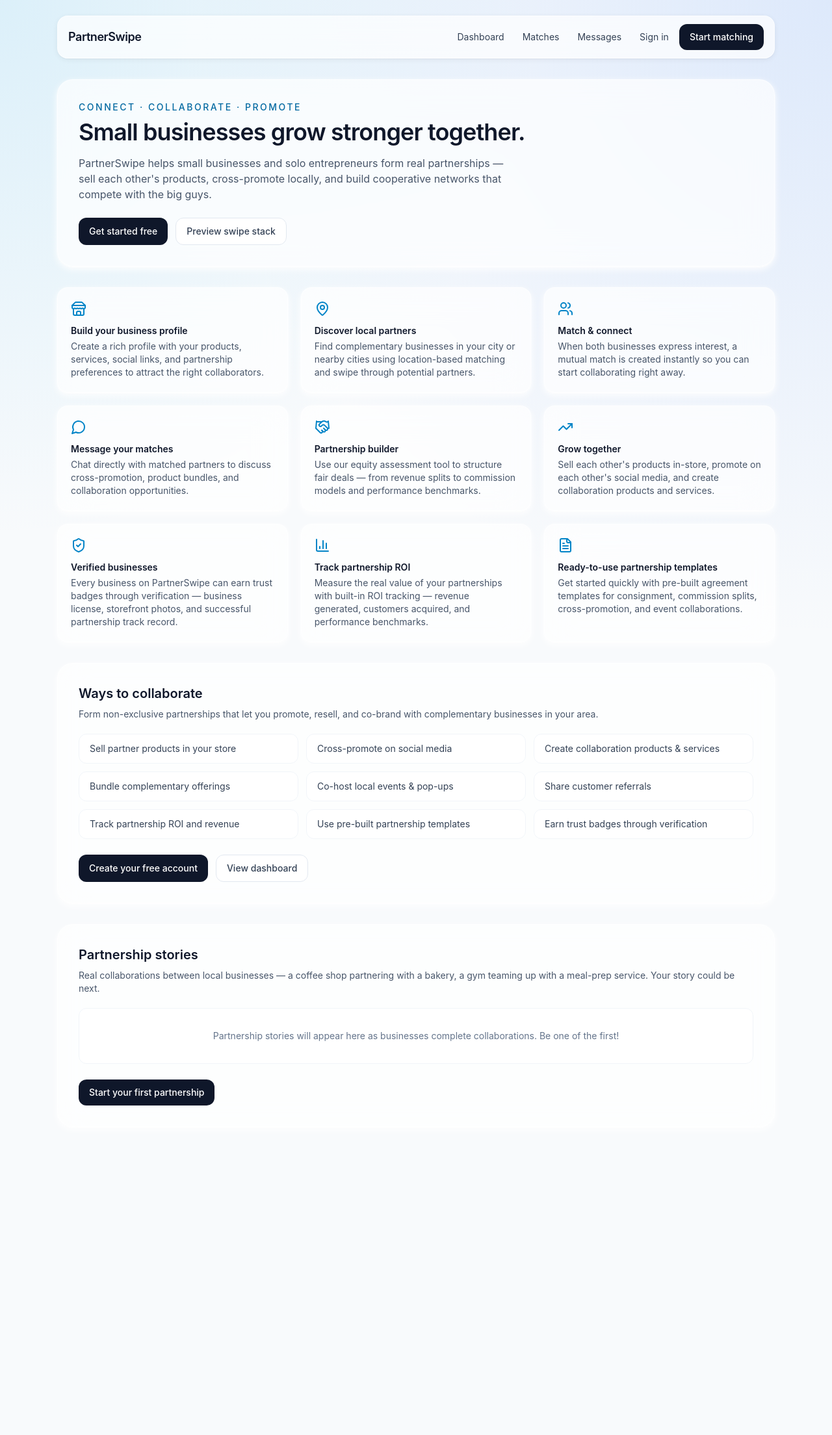
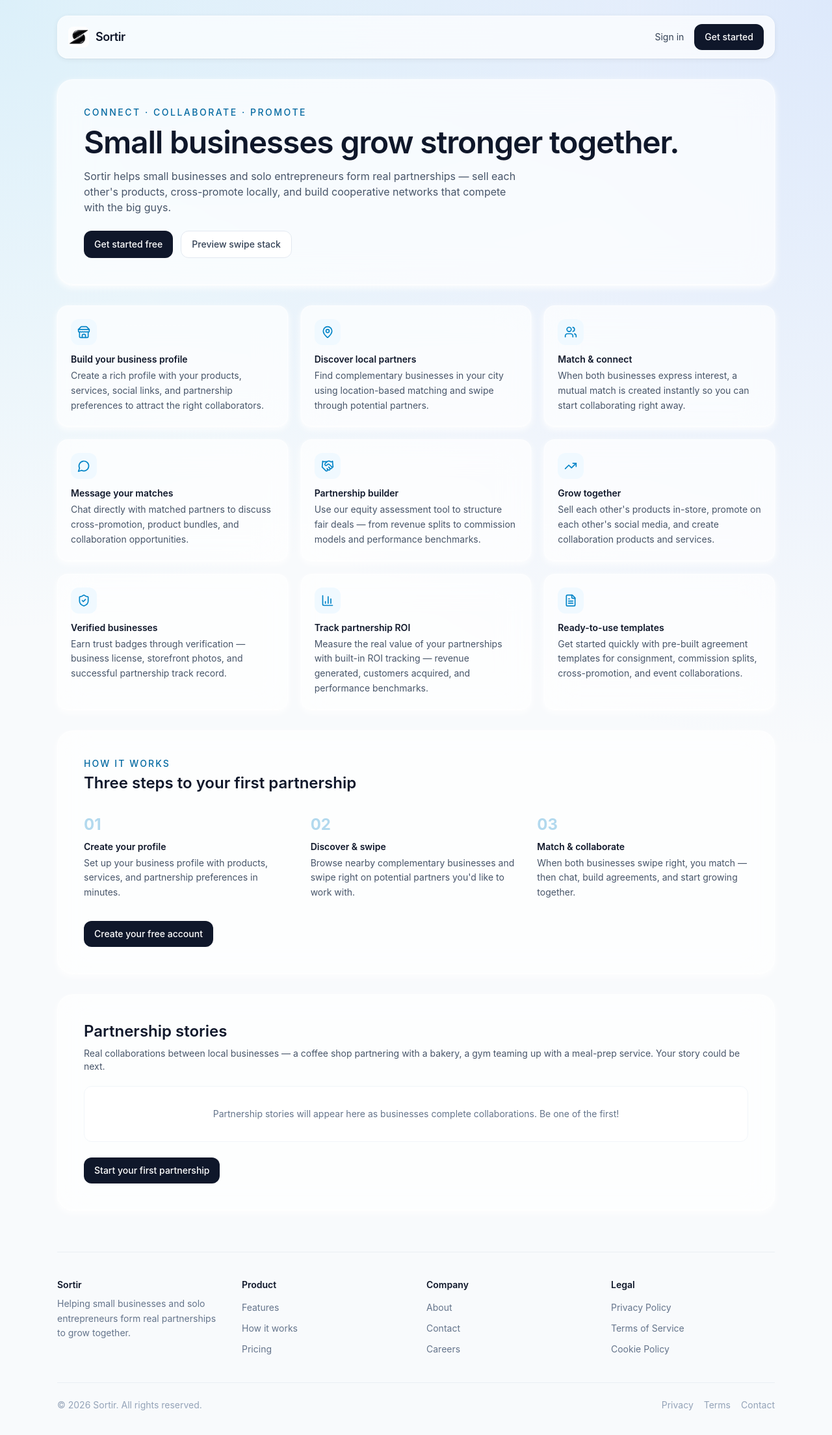
Before and after one commit to knickerboxker-sudo/onboard, a Next.js app: page / in a window 1280 px wide. Shown: the top 2208 px of the page at 65% size. Before the commit the page ends 1766 px from the top, so only its background shows below. Built offline with nearby package versions, Linux system fonts and the light colour scheme; no server answers.

Commit message:
Rebrand to Sortir, conditional nav, redesign landing page with footer and animations
Co-authored-by: knickerboxker-sudo <258318659+knickerboxker-sudo@users.noreply.github.com>

```diff
--- a/app/auth/page.tsx
+++ b/app/auth/page.tsx
@@ -46,7 +46,7 @@ export default function AuthPage() {
         <h1 className="text-2xl font-semibold text-slate-900">{isSignup ? "Create your business account" : "Sign in"}</h1>
         <p className="mt-2 text-sm text-slate-600">
           {isSignup
-            ? "Join PartnerSwipe to connect, collaborate, and promote alongside other local businesses. After signup you\u2019ll set up your business profile."
+            ? "Join Sortir to connect, collaborate, and promote alongside other local businesses. After signup you\u2019ll set up your business profile."
             : "Welcome back. Sign in to manage your partnerships and discover new collaborators."}
         </p>
 
--- /dev/null
+++ b/app/components/Footer.tsx
@@ -0,0 +1,65 @@
+import Link from "next/link";
+
+const footerLinks = {
+  Product: [
+    { label: "Features", href: "/#features" },
+    { label: "How it works", href: "/#how-it-works" },
+    { label: "Pricing", href: "/#pricing" },
+  ],
+  Company: [
+    { label: "About", href: "/about" },
+    { label: "Contact", href: "mailto:hello@sortir.app" },
+    { label: "Careers", href: "/careers" },
+  ],
+  Legal: [
+    { label: "Privacy Policy", href: "/privacy" },
+    { label: "Terms of Service", href: "/terms" },
+    { label: "Cookie Policy", href: "/cookies" },
+  ],
+};
+
+export default function Footer() {
+  return (
+    <footer className="mt-16 border-t border-slate-200/60 pt-10 pb-8">
+      <div className="grid gap-8 sm:grid-cols-2 lg:grid-cols-4">
+        <div>
+          <p className="text-sm font-semibold text-slate-900">Sortir</p>
+          <p className="mt-2 text-sm leading-relaxed text-slate-500">
+            Helping small businesses and solo entrepreneurs form real partnerships to grow together.
+          </p>
+        </div>
+        {Object.entries(footerLinks).map(([heading, links]) => (
+          <div key={heading}>
+            <p className="text-sm font-semibold text-slate-900">{heading}</p>
+            <ul className="mt-3 space-y-2">
+              {links.map((link) => (
+                <li key={link.label}>
+                  <Link
+                    className="text-sm text-slate-500 transition hover:text-slate-700"
+                    href={link.href}
+                  >
+                    {link.label}
+                  </Link>
+                </li>
+              ))}
+            </ul>
+          </div>
+        ))}
+      </div>
+      <div className="mt-10 flex flex-col items-center justify-between gap-3 border-t border-slate-200/60 pt-6 text-sm text-slate-400 sm:flex-row">
+        <p>&copy; {new Date().getFullYear()} Sortir. All rights reserved.</p>
+        <div className="flex gap-4">
+          <Link className="transition hover:text-slate-600" href="/privacy">
+            Privacy
+          </Link>
+          <Link className="transition hover:text-slate-600" href="/terms">
+            Terms
+          </Link>
+          <Link className="transition hover:text-slate-600" href="mailto:hello@sortir.app">
+            Contact
+          </Link>
+        </div>
+      </div>
+    </footer>
+  );
+}
--- /dev/null
+++ b/app/components/Header.tsx
@@ -0,0 +1,68 @@
+"use client";
+
+import Link from "next/link";
+import Image from "next/image";
+import { useEffect, useState } from "react";
+import { createClient } from "@/lib/supabase/client";
+
+export default function Header() {
+  const [isLoggedIn, setIsLoggedIn] = useState(false);
+
+  useEffect(() => {
+    let mounted = true;
+    const checkAuth = async () => {
+      try {
+        const supabase = createClient();
+        const {
+          data: { session },
+        } = await supabase.auth.getSession();
+        if (mounted) setIsLoggedIn(!!session);
+      } catch {
+        // Supabase env vars may be missing in dev; treat as logged out
+      }
+    };
+    checkAuth();
+    return () => {
+      mounted = false;
+    };
+  }, []);
+
+  return (
+    <header className="mb-8 flex items-center justify-between gap-3 rounded-2xl border border-white/60 bg-white/70 px-4 py-3 shadow-soft backdrop-blur-xl">
+      <Link className="flex items-center gap-2.5" href="/">
+        <Image
+          src="/sortir-logo.png"
+          alt="Sortir"
+          width={32}
+          height={32}
+          className="h-8 w-8 rounded-lg object-contain"
+          priority
+        />
+        <span className="text-lg font-semibold tracking-tight text-slate-900">Sortir</span>
+      </Link>
+      <nav className="flex items-center gap-1 text-sm">
+        {isLoggedIn && (
+          <>
+            <Link className="hidden rounded-lg px-3 py-2 text-slate-700 hover:bg-slate-100 sm:inline-flex" href="/dashboard">
+              Dashboard
+            </Link>
+            <Link className="hidden rounded-lg px-3 py-2 text-slate-700 hover:bg-slate-100 sm:inline-flex" href="/matches">
+              Matches
+            </Link>
+            <Link className="hidden rounded-lg px-3 py-2 text-slate-700 hover:bg-slate-100 sm:inline-flex" href="/messages">
+              Messages
+            </Link>
+          </>
+        )}
+        {!isLoggedIn && (
+          <Link className="rounded-lg px-3 py-2 text-slate-700 hover:bg-slate-100" href="/auth">
+            Sign in
+          </Link>
+        )}
+        <Link className="btn-primary" href={isLoggedIn ? "/swipe" : "/auth"}>
+          {isLoggedIn ? "Start matching" : "Get started"}
+        </Link>
+      </nav>
+    </header>
+  );
+}
--- /dev/null
+++ b/app/components/LandingAnimations.tsx
@@ -0,0 +1,33 @@
+"use client";
+
+import { motion } from "framer-motion";
+import { Children, ReactNode } from "react";
+
+const container = {
+  hidden: {},
+  show: {
+    transition: {
+      staggerChildren: 0.12,
+    },
+  },
+};
+
+const item = {
+  hidden: { opacity: 0, y: 16 },
+  show: { opacity: 1, y: 0, transition: { duration: 0.5, ease: "easeOut" as const } },
+};
+
+export function LandingAnimations({ children }: { children: ReactNode }) {
+  return (
+    <motion.div
+      className="space-y-8"
+      variants={container}
+      initial="hidden"
+      animate="show"
+    >
+      {Children.map(children, (child) => (
+        <motion.div variants={item}>{child}</motion.div>
+      ))}
+    </motion.div>
+  );
+}
--- a/app/layout.tsx
+++ b/app/layout.tsx
@@ -1,10 +1,11 @@
 import type { Metadata } from "next";
-import Link from "next/link";
 import Providers from "./providers";
+import Header from "./components/Header";
+import Footer from "./components/Footer";
 import "./globals.css";
 
 export const metadata: Metadata = {
-  title: "PartnerSwipe — Connect. Collaborate. Promote.",
+  title: "Sortir — Connect. Collaborate. Promote.",
   description: "Help small businesses and solo entrepreneurs form partnerships to sell, promote, and grow together.",
 };
 
@@ -14,29 +15,9 @@ export default function RootLayout({ children }: { children: React.ReactNode })
       <body className="overflow-x-hidden">
         <Providers>
           <div className="mx-auto flex min-h-screen w-full max-w-6xl flex-col px-4 pb-8 pt-6 sm:px-6">
-            <header className="mb-8 flex flex-col gap-3 rounded-2xl border border-white/60 bg-white/70 px-4 py-3 shadow-soft backdrop-blur-xl sm:flex-row sm:items-center sm:justify-between">
-              <Link className="min-w-0 text-lg font-semibold tracking-tight text-slate-900" href="/">
-                PartnerSwipe
-              </Link>
-              <nav className="flex min-w-0 flex-wrap items-center gap-1 text-sm sm:flex-nowrap">
-                <Link className="rounded-lg px-2.5 py-2 text-slate-700 hover:bg-slate-100 sm:px-3" href="/dashboard">
-                  Dashboard
-                </Link>
-                <Link className="rounded-lg px-2.5 py-2 text-slate-700 hover:bg-slate-100 sm:px-3" href="/matches">
-                  Matches
-                </Link>
-                <Link className="rounded-lg px-2.5 py-2 text-slate-700 hover:bg-slate-100 sm:px-3" href="/messages">
-                  Messages
-                </Link>
-                <Link className="rounded-lg px-2.5 py-2 text-slate-700 hover:bg-slate-100 sm:px-3" href="/auth">
-                  Sign in
-                </Link>
-                <Link className="btn-primary" href="/swipe">
-                  Start matching
-                </Link>
-              </nav>
-            </header>
+            <Header />
             <main className="min-w-0 flex-1">{children}</main>
+            <Footer />
           </div>
         </Providers>
       </body>
--- a/app/page.tsx
+++ b/app/page.tsx
@@ -1,5 +1,6 @@
 import Link from "next/link";
 import { BarChart3, FileText, Handshake, MapPin, MessageCircle, ShieldCheck, Store, TrendingUp, Users } from "lucide-react";
+import { LandingAnimations } from "./components/LandingAnimations";
 
 const features = [
   {
@@ -10,7 +11,7 @@ const features = [
   {
     icon: MapPin,
     title: "Discover local partners",
-    description: "Find complementary businesses in your city or nearby cities using location-based matching and swipe through potential partners.",
+    description: "Find complementary businesses in your city using location-based matching and swipe through potential partners.",
   },
   {
     icon: Users,
@@ -35,7 +36,7 @@ const features = [
   {
     icon: ShieldCheck,
     title: "Verified businesses",
-    description: "Every business on PartnerSwipe can earn trust badges through verification — business license, storefront photos, and successful partnership track record.",
+    description: "Earn trust badges through verification — business license, storefront photos, and successful partnership track record.",
   },
   {
     icon: BarChart3,
@@ -44,33 +45,44 @@ const features = [
   },
   {
     icon: FileText,
-    title: "Ready-to-use partnership templates",
+    title: "Ready-to-use templates",
     description: "Get started quickly with pre-built agreement templates for consignment, commission splits, cross-promotion, and event collaborations.",
   },
 ];
 
-const collaborationTypes = [
-  "Sell partner products in your store",
-  "Cross-promote on social media",
-  "Create collaboration products & services",
-  "Bundle complementary offerings",
-  "Co-host local events & pop-ups",
-  "Share customer referrals",
-  "Track partnership ROI and revenue",
-  "Use pre-built partnership templates",
-  "Earn trust badges through verification",
+const steps = [
+  {
+    number: "01",
+    title: "Create your profile",
+    description: "Set up your business profile with products, services, and partnership preferences in minutes.",
+  },
+  {
+    number: "02",
+    title: "Discover & swipe",
+    description: "Browse nearby complementary businesses and swipe right on potential partners you'd like to work with.",
+  },
+  {
+    number: "03",
+    title: "Match & collaborate",
+    description: "When both businesses swipe right, you match — then chat, build agreements, and start growing together.",
+  },
 ];
 
 export default function Home() {
   return (
-    <section className="space-y-8">
-      <div className="glass rounded-3xl p-6 sm:p-8">
-        <p className="mb-2 text-sm font-medium uppercase tracking-[0.18em] text-sky-700">Connect · Collaborate · Promote</p>
-        <h1 className="mb-4 text-3xl font-semibold tracking-tight text-slate-900 sm:text-4xl">Small businesses grow stronger together.</h1>
+    <LandingAnimations>
+      {/* Hero Section */}
+      <section className="glass rounded-3xl p-6 sm:p-10">
+        <p className="mb-3 whitespace-nowrap text-sm font-medium uppercase tracking-[0.18em] text-sky-700">
+          Connect · Collaborate · Promote
+        </p>
+        <h1 className="mb-4 text-3xl font-semibold tracking-tight text-slate-900 sm:text-4xl lg:text-5xl">
+          Small businesses grow stronger&nbsp;together.
+        </h1>
         <p className="max-w-2xl text-slate-600">
-          PartnerSwipe helps small businesses and solo entrepreneurs form real partnerships — sell each other&apos;s products, cross-promote locally, and build cooperative networks that compete with the big guys.
+          Sortir helps small businesses and solo entrepreneurs form real partnerships — sell each other&apos;s products, cross-promote locally, and build cooperative networks that compete with the big guys.
         </p>
-        <div className="mt-6 flex flex-wrap gap-3">
+        <div className="mt-6 flex gap-3">
           <Link className="btn-primary" href="/auth">
             Get started free
           </Link>
@@ -78,41 +90,50 @@ export default function Home() {
             Preview swipe stack
           </Link>
         </div>
-      </div>
+      </section>
 
-      <div className="grid gap-5 sm:grid-cols-2 lg:grid-cols-3">
+      {/* Feature Cards */}
+      <section className="grid gap-5 sm:grid-cols-2 lg:grid-cols-3">
         {features.map((feature) => (
-          <div className="glass rounded-2xl p-5" key={feature.title}>
-            <feature.icon className="mb-3 h-6 w-6 text-sky-600" />
+          <div
+            className="glass group rounded-2xl p-5 transition-shadow duration-200 hover:shadow-card-hover"
+            key={feature.title}
+          >
+            <div className="mb-3 flex h-10 w-10 items-center justify-center rounded-xl bg-sky-50 text-sky-600 transition-colors duration-200 group-hover:bg-sky-100">
+              <feature.icon className="h-5 w-5" />
+            </div>
             <h3 className="text-sm font-semibold text-slate-900">{feature.title}</h3>
-            <p className="mt-1 text-sm text-slate-600">{feature.description}</p>
+            <p className="mt-1 text-sm leading-relaxed text-slate-600">{feature.description}</p>
           </div>
         ))}
-      </div>
+      </section>
 
-      <div className="glass rounded-3xl p-6 sm:p-8">
-        <h2 className="text-xl font-semibold text-slate-900">Ways to collaborate</h2>
-        <p className="mt-2 text-sm text-slate-600">Form non-exclusive partnerships that let you promote, resell, and co-brand with complementary businesses in your area.</p>
-        <div className="mt-5 grid gap-3 sm:grid-cols-2 lg:grid-cols-3">
-          {collaborationTypes.map((item) => (
-            <div className="rounded-xl border border-slate-100 bg-white px-4 py-3 text-sm text-slate-700" key={item}>
-              {item}
+      {/* How It Works Section */}
+      <section className="glass rounded-3xl p-6 sm:p-10">
+        <p className="mb-1 text-sm font-medium uppercase tracking-[0.15em] text-sky-700">How it works</p>
+        <h2 className="text-xl font-semibold text-slate-900 sm:text-2xl">Three steps to your first partnership</h2>
+        <div className="mt-8 grid gap-6 sm:grid-cols-3">
+          {steps.map((step) => (
+            <div key={step.number}>
+              <span className="text-2xl font-bold text-sky-600/30">{step.number}</span>
+              <h3 className="mt-2 text-sm font-semibold text-slate-900">{step.title}</h3>
+              <p className="mt-1 text-sm leading-relaxed text-slate-600">{step.description}</p>
             </div>
           ))}
         </div>
-        <div className="mt-6 flex flex-wrap gap-3">
+        <div className="mt-8 flex gap-3">
           <Link className="btn-primary" href="/auth">
             Create your free account
           </Link>
-          <Link className="btn-muted" href="/dashboard">
-            View dashboard
-          </Link>
         </div>
-      </div>
+      </section>
 
-      <div className="glass rounded-3xl p-6 sm:p-8">
-        <h2 className="text-xl font-semibold text-slate-900">Partnership stories</h2>
-        <p className="mt-2 text-sm text-slate-600">Real collaborations between local businesses — a coffee shop partnering with a bakery, a gym teaming up with a meal-prep service. Your story could be next.</p>
+      {/* Partnership Stories */}
+      <section className="glass rounded-3xl p-6 sm:p-10">
+        <h2 className="text-xl font-semibold text-slate-900 sm:text-2xl">Partnership stories</h2>
+        <p className="mt-2 text-sm text-slate-600">
+          Real collaborations between local businesses — a coffee shop partnering with a bakery, a gym teaming up with a meal-prep service. Your story could be next.
+        </p>
         <div className="mt-5 rounded-xl border border-slate-100 bg-white px-6 py-8 text-center text-sm text-slate-500">
           Partnership stories will appear here as businesses complete collaborations. Be one of the first!
         </div>
@@ -121,7 +142,7 @@ export default function Home() {
             Start your first partnership
           </Link>
         </div>
-      </div>
-    </section>
+      </section>
+    </LandingAnimations>
   );
 }
--- a/app/swipe/page.tsx
+++ b/app/swipe/page.tsx
@@ -341,7 +341,7 @@ export default function SwipePage() {
         {!isLoading && !activeCard && !error && !swipeLimitReached ? (
           <div className="glass max-w-md rounded-3xl p-8 text-center">
             <h3 className="text-xl font-semibold text-slate-900">No more businesses in this stack</h3>
-            <p className="mt-2 text-sm text-slate-600">Try a wider radius, update your filters, or invite more local businesses to PartnerSwipe.</p>
+            <p className="mt-2 text-sm text-slate-600">Try a wider radius, update your filters, or invite more local businesses to Sortir.</p>
           </div>
         ) : null}
       </div>
```
Also changed, not shown: public/manifest.json.
